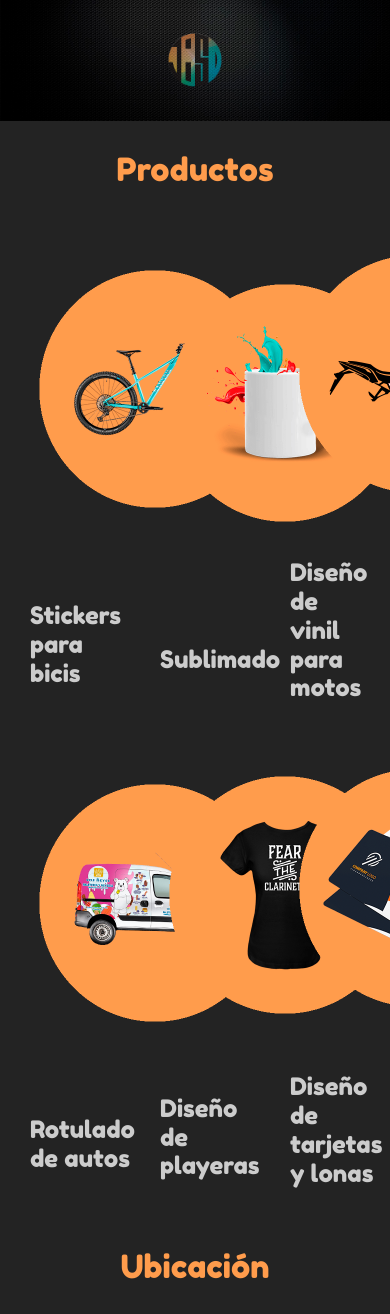
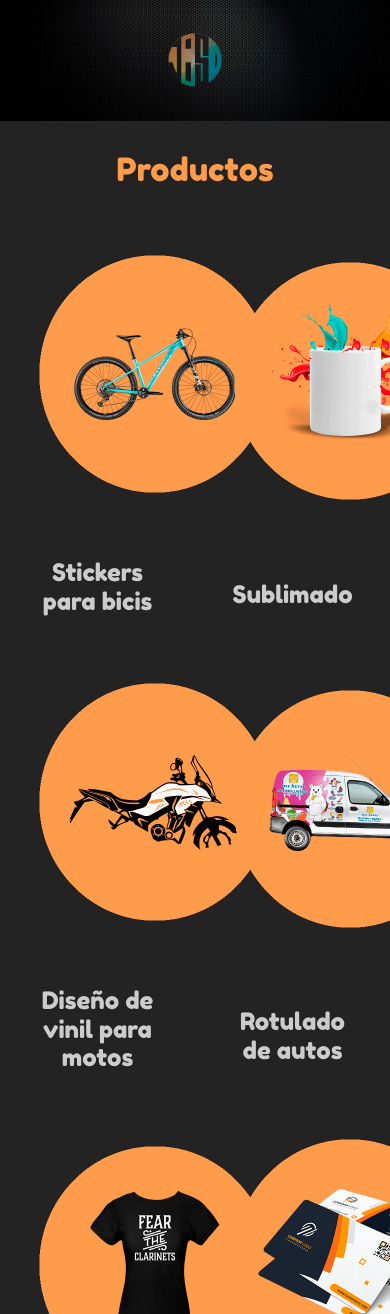
Before and after one commit to Peterdiaz15/JASD, a PHP site: page / in a window 390 px wide; the page is wider, and only the part inside the window is pictured. Shown: the part 111-1425 px from the top of that part. Run offline with PHP 8.4, Linux system fonts and the light colour scheme.

Commit message:
cambios en footer y responsive design

```diff
--- a/css/index.css
+++ b/css/index.css
@@ -48,6 +48,7 @@ padding-left: 0px;
 }
 #texto-pr{
 	color: #cccccc;
+	text-align: center;
 }
 .padding-cont{
 	padding: 30px;
--- a/index.php
+++ b/index.php
@@ -22,7 +22,7 @@
  </div>
  <div class="row display-flex" id="productos">
  	<div class="margin-auto row">
- 		<div class="col-4 row">
+ 		<div class="col-6 col-md-4 row">
  			<div class="col-12 display-flex padding-cont">
  				<img src="img/imagen-1.png" class="margin-auto" id="img-producto">
  			</div>
@@ -30,7 +30,7 @@
  				<h4 class="margin-auto" id="texto-pr">Stickers para bicis</h4>
  			</div>
  		</div>
- 		<div class="col-4 row">
+ 		<div class="col-6 col-md-4 row">
  			<div class="col-12 display-flex padding-cont">
  				<img src="img/imagen-2.png" class="margin-auto" id="img-producto">
  			</div>
@@ -38,7 +38,7 @@
  				<h4 class="margin-auto" id="texto-pr">Sublimado</h4>
  			</div>
  		</div>
- 		<div class="col-4 row">
+ 		<div class="col-6 col-md-4 row">
  			<div class="col-12 display-flex padding-cont">
  				<img src="img/imagen-3.png" class="margin-auto" id="img-producto">
  			</div>
@@ -46,7 +46,7 @@
  				<h4 class="margin-auto" id="texto-pr">Diseño de vinil para motos</h4>
  			</div>
  		</div>
- 		<div class="col-4 row">
+ 		<div class="col-6 col-md-4 row">
  			<div class="col-12 display-flex padding-cont">
  				<img src="img/imagen-4.png" class="margin-auto" id="img-producto">
  			</div>
@@ -54,7 +54,7 @@
  				<h4 class="margin-auto" id="texto-pr">Rotulado de autos</h4>
  			</div>
  		</div>
- 		<div class="col-4 row">
+ 		<div class="col-6 col-md-4 row">
  			<div class="col-12 display-flex padding-cont">
  				<img src="img/imagen-5.png" class="margin-auto" id="img-producto">
  			</div>
@@ -62,7 +62,7 @@
  				<h4 class="margin-auto" id="texto-pr">Diseño de playeras</h4>
  			</div>
  		</div>
- 		<div class="col-4 row">
+ 		<div class="col-6 col-md-4 row">
  			<div class="col-12 display-flex padding-cont">
  				<img src="img/imagen-6.png" class="margin-auto" id="img-producto">
  			</div>
--- a/php/footer.php
+++ b/php/footer.php
@@ -68,7 +68,7 @@
 <div>
 <div>
 <a href=""><img src="../img/instagram.png" height="50px" class="img-footer"></a>
-<a href=""><img src="../img/facebook.png" height="50px" class="img-footer"></a>
+<a href="https://www.facebook.com/JASD-121211771920095" target="blank"><img src="../img/facebook.png" height="50px" class="img-footer"></a>
 <a href=""><img src="../img/twitter.png" height="50px" class="img-footer"></a>
 </div>
 </div>
```
